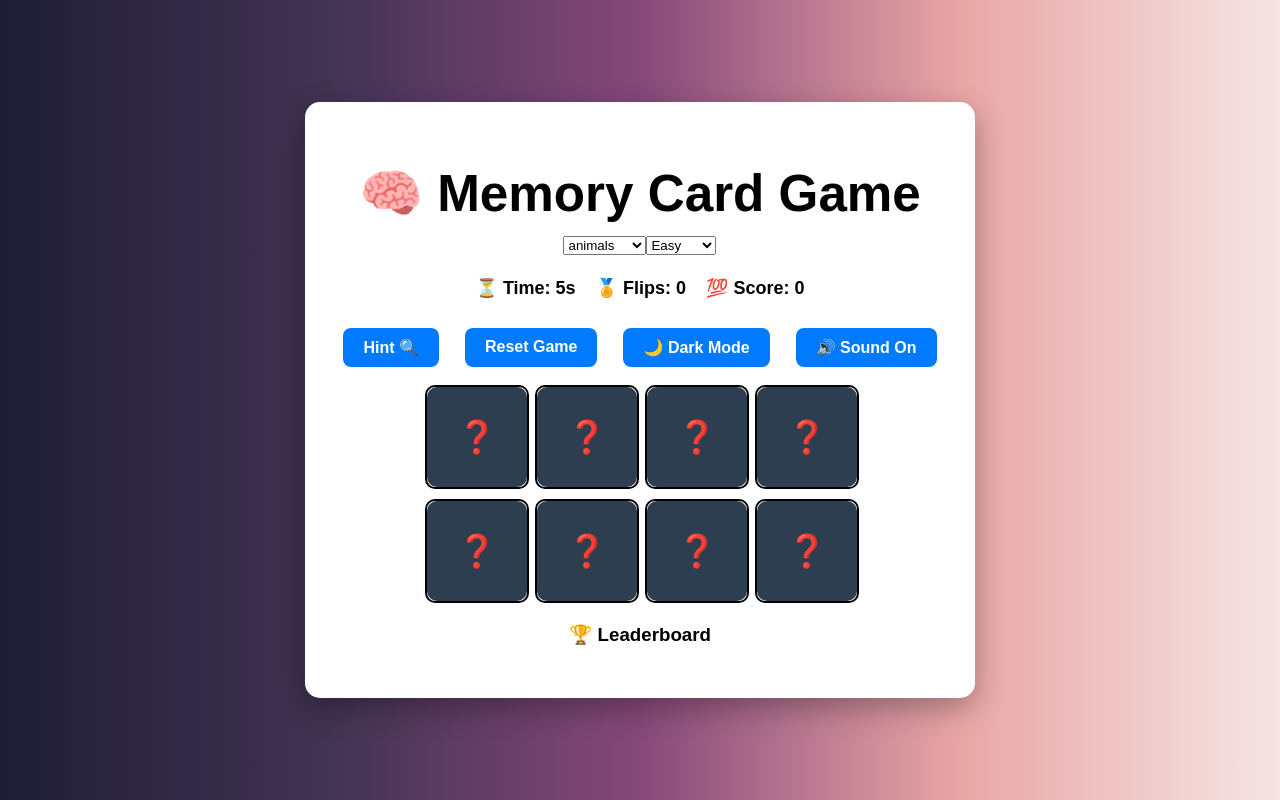
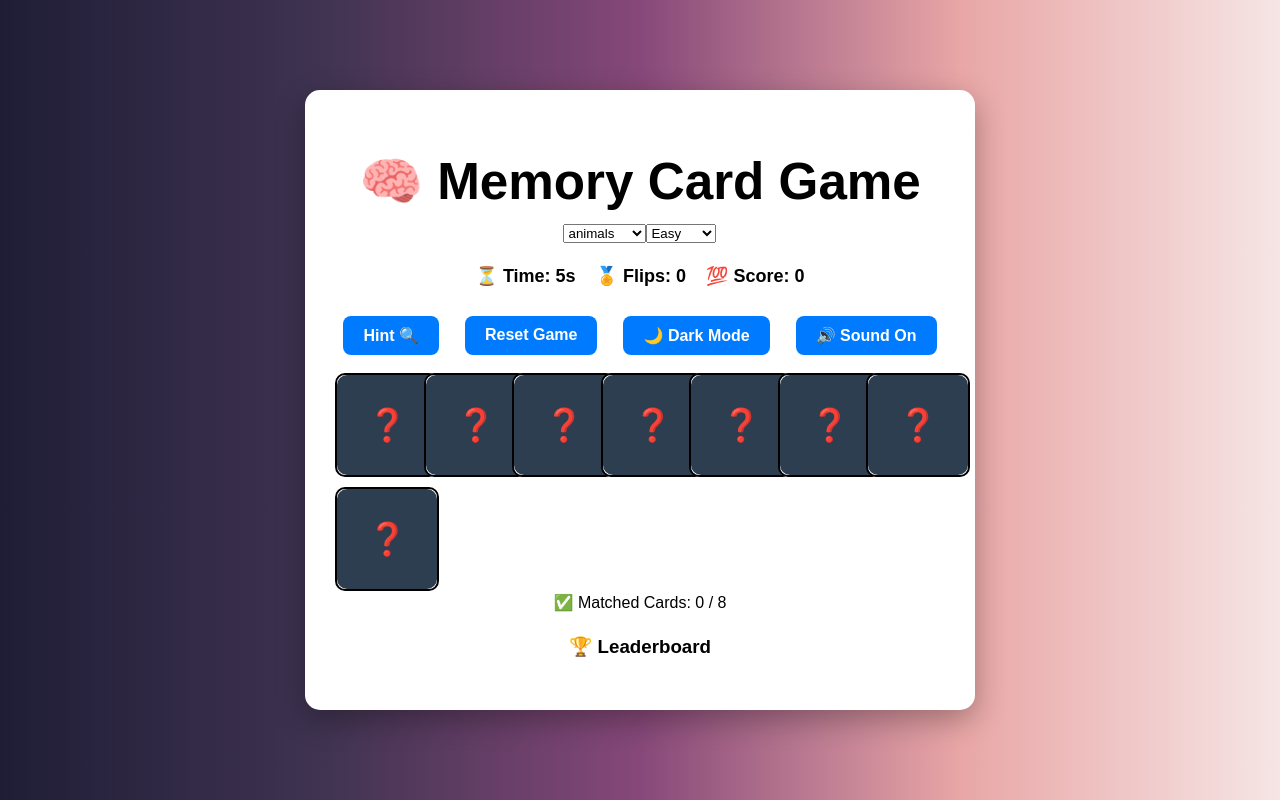
Before and after one commit to Satyam6201/Memory-Card-Game, a React (Vite) app: page / in a window 1280 px wide. Built offline with nearby package versions, Linux system fonts and the light colour scheme.

Commit message:
Add More Feature

```diff
--- a/src/components/CardGrid.jsx
+++ b/src/components/CardGrid.jsx
@@ -3,11 +3,18 @@ import Card from "./Card";
 import "../styles.css";
 
 export default function CardGrid({ cards, onCardClick }) {
+  const matchedCount = cards.filter(card => card.matched).length;
+
   return (
-    <div className="grid">
-      {cards.map((card, index) => (
-        <Card key={card.id} card={card} onClick={() => onCardClick(index)} />
-      ))}
+    <div className="grid-container">
+      <div className="grid" style={{ gridTemplateColumns: `repeat(auto-fit, minmax(70px, 1fr))` }}>
+        {cards.map((card, index) => (
+          <Card key={card.id} card={card} onClick={() => onCardClick(index)} />
+        ))}
+      </div>
+      <div className="matched-counter">
+        ✅ Matched Cards: {matchedCount} / {cards.length}
+      </div>
     </div>
   );
 }
```
